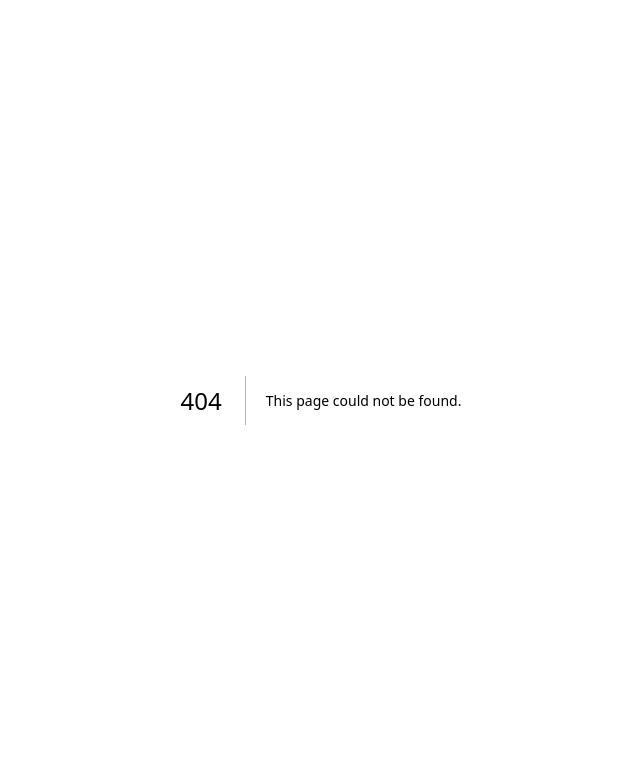
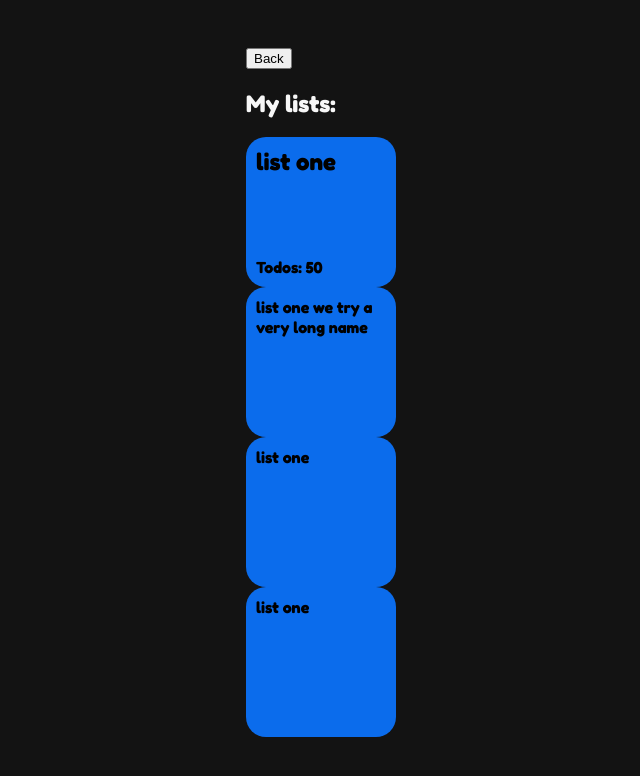
Before and after one commit to levinthiel/todoNext, a Next.js app: page /mylists in a window 1280 px wide. Before the commit this address had no page. Shown: the top 776 px of the page, without its empty margins (319-959 px from the left). Built offline with nearby package versions, Linux system fonts and the light colour scheme.

Commit message:
added my list page - wip

```diff
--- a/app/Components/input/index.js
+++ b/app/Components/input/index.js
@@ -67,4 +67,5 @@ const StyledInput = styled.input`
     border: none;
     background-color: var(--white);
     font-family: inherit;
+    margin-top: 100px;
 `;
--- a/app/Components/main/index.js
+++ b/app/Components/main/index.js
@@ -12,7 +12,7 @@ export default function Main ({todos, setTodos, handleBin, handleIsDone}) {
 
     return (
         <MainCompo>
-            <InputForm setTodos={setTodos}  todos={todos} placeholder='write a to do and press "Send"'/>
+            <InputForm setTodos={setTodos}  todos={todos} placeholder='write a to do and press "Enter"'/>
             <ul>
                 {todos.length > 0 ? (
                     todos.map((todo) => (
@@ -49,6 +49,7 @@ const MainCompo = styled.main`
     max-width: 450px;
     margin: 0px auto;
     width: 450px;
+    padding: 10px;
 `;
 const Styledli = styled.li`
     color: var(--black);
--- /dev/null
+++ b/app/mylists/page.js
@@ -0,0 +1,48 @@
+"use client"
+import styled from "styled-components";
+import Link from "next/link";
+
+export default function Mylists() {
+    return (
+        <>
+        <section>
+            <Link href="/">
+                <button type="button">Back</button>
+            </Link>
+            <StyledH2>My lists:</StyledH2>
+            <ul>
+                <StyledMylists>
+                    <StyledListTitle>list one</StyledListTitle>
+                    <span>Todos: 50</span>
+                </StyledMylists>
+                <StyledMylists>
+                    list one we try a very long name
+                </StyledMylists>
+                <StyledMylists>
+                    list one
+                </StyledMylists>
+                <StyledMylists>
+                    list one
+                </StyledMylists>
+            </ul>
+        </section>
+        </>
+    );
+}
+const StyledH2 = styled.h2`
+    color: var(--white);
+`;
+const StyledMylists = styled.li`
+    list-style: none;
+    width: 150px;
+    height: 150px;
+    background: var(--blue);
+    border-radius: 20px;
+    padding: 10px;
+    display: flex;
+    justify-content: space-between;
+    flex-direction: column;
+`;
+const StyledListTitle = styled.span`
+    font-size: 1.5rem;
+`;
--- a/app/page.js
+++ b/app/page.js
@@ -3,6 +3,7 @@ import Logo from "./Components/Logo";
 import Main from "./Components/main";
 import FooterBtns from "./Components/footer/footerbtns";
 import  useLocalStorageState  from "use-local-storage-state";
+
 
 
 export default function Home() {
@@ -36,7 +37,8 @@ export default function Home() {
       </header>
       <Main  todos={todos} setTodos={setTodos} handleBin={handleBin} handleIsDone={handleIsDone}/>
       <footer >
-        {/* <FooterBtns role={"Save list"} onClick={saveAllTodos}/> */}
+        <FooterBtns role={"Save list"} onClick={saveAllTodos}/>
+        <FooterBtns role={"My lists"} link="/mylists"/>
         <FooterBtns role={"Clear list"} onClick={clearAllTodos}/>
       </footer>
     </>
--- a/app/styles.js
+++ b/app/styles.js
@@ -46,16 +46,18 @@ export default createGlobalStyle`
   }
   footer {
     position: fixed;
-    bottom: 10px;
+    bottom: 0px;
     width: 100%;
     display: flex;
     justify-content: center;
-    gap: 15px;
+    gap: 25px;
+    padding:10px;
+    background: var(--black);
   }
   footer button {
     background: var(--white);
     border: none;
-    padding: 12px 25px;
+    padding: 12px 30px;
     border-radius: 25px;
     font-size: 1.1rem;
     font-weight: bold;
```
Also changed, not shown: app/Components/footer/footerbtns.js (+10 -1 lines).
